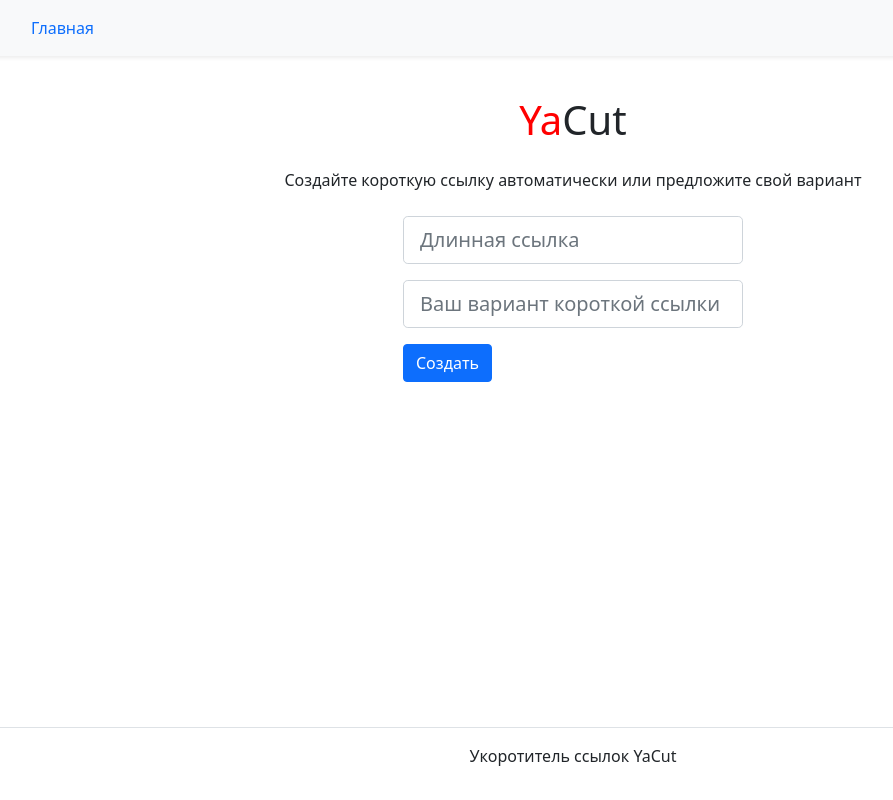
After one commit to Valerii-Khodorishchenko/yacut, a Flask app: template yacut/templates/index.html in a window 1280 px wide. The commit adds this page. Shown: the whole page, without its empty margins (67-960 px from the left). Run offline with Flask 3, Linux system fonts and the light colour scheme; the template is opened without the code that fills it: values that come from a table or form of the project are taken from there, others are empty; some libraries are stand-ins or nearby versions.

Commit message:
Форма и редирект
- yacut/forms.py добавлена модель URLMapForm, валидатор UniqueURL
- Добавлены шаблоны для формы yacut/templates/
- yacut/__init__.py, html-> yacut/static/ подключена статика
- yacut/views.py настроено представление формы и редирект
- yacut/views.py добавлена функция генерации уникальных коротких
идентификаторов short

```diff
--- a/yacut/__init__.py
+++ b/yacut/__init__.py
@@ -2,9 +2,13 @@ from flask import Flask
 from flask_sqlalchemy import SQLAlchemy
 from settings import Congig
 
-app = Flask(__name__)
+
+app = Flask(__name__, static_folder='static')
 app.config.from_object(Congig)
 db = SQLAlchemy(app)
+from .models import URLMap
 
 with app.app_context():
     db.create_all()
+
+from . import views
--- /dev/null
+++ b/yacut/forms.py
@@ -0,0 +1,39 @@
+from flask_wtf import FlaskForm
+from wtforms import StringField, SubmitField, URLField
+from wtforms.validators import (
+    DataRequired,
+    Length,
+    Optional,
+    URL,
+    ValidationError
+)
+
+from .models import URLMap
+
+
+class UniqueURL:
+    def __call__(self, form, field):
+        if URLMap.query.filter_by(short=field.data).first() is not None:
+            raise ValidationError(
+                'Предложенный вариант короткой ссылки уже существует.'
+            )
+
+
+class URLMapForm(FlaskForm):
+    original_link = URLField(
+        'Длинная ссылка',
+        validators=(
+            DataRequired(message='Обязательное поле'),
+            Length(1, 2048, message='Это много даже для меня.'),
+            URL(message='Похоже, это не ссылка! Пожалуйста, проверьте адрес.')
+        )
+    )
+    custom_id = StringField(
+        'Ваш вариант короткой ссылки',
+        validators=(
+            Length(1, 16, message='Не длиннее 16 символов'),
+            Optional(),
+            UniqueURL()
+        )
+    )
+    submit = SubmitField('Создать')
--- /dev/null
+++ b/yacut/templates/base.html
@@ -0,0 +1,22 @@
+<!DOCTYPE html>
+<html lang="ru">
+<head>
+  <meta charset="utf-8">
+  <meta name="viewport" content="width=device-width, initial-scale=1">
+  <link rel="icon" href="{{ url_for('static', filename='img/fav/fav.ico') }}"  type="image">
+  <link rel="apple-touch-icon" sizes="180x180" href="{{ url_for('static', filename='img/fav/apple-touch-icon.png') }}">
+  <link rel="icon" type="image/png" sizes="32x32" href="{{ url_for('static', filename='img/fav/favicon-32x32.png') }}">
+  <link rel="icon" type="image/png" sizes="16x16" href="{{ url_for('static', filename='img/fav/favicon-16x16.png') }}">
+  <link rel="stylesheet" href="{{ url_for('static', filename='css/bootstrap.min.css') }}">
+  <title>{% block title %}YaCut - укоротитель ссылок{% endblock title %}</title>
+</head>
+<body>
+  {% include "header.html" %}
+  {% block content%}{% endblock content %}
+  {% include "footer.html" %}
+</body>
+<script src="https://code.jquery.com/jquery-3.2.1.slim.min.js"
+  integrity="sha384-KJ3o2DKtIkvYIK3UENzmM7KCkRr/rE9/Qpg6aAZGJwFDMVNA/GpGFF93hXpG5KkN" crossorigin="anonymous"></script>
+<script src="https://maxcdn.bootstrapcdn.com/bootstrap/4.0.0/js/bootstrap.min.js"
+  integrity="sha384-JZR6Spejh4U02d8jOt6vLEHfe/JQGiRRSQQxSfFWpi1MquVdAyjUar5+76PVCmYl" crossorigin="anonymous"></script>
+</html>
--- /dev/null
+++ b/yacut/templates/footer.html
@@ -0,0 +1,3 @@
+<footer class="fixed-bottom border-top text-center py-3">
+  <p>Укоротитель ссылок YaCut</p>
+</footer>
--- /dev/null
+++ b/yacut/templates/header.html
@@ -0,0 +1,19 @@
+<header class="pb-5">
+  <nav class="navbar navbar-expand-lg navbar-light bg-light fixed-top shadow-sm">
+    <div class="container">
+      <div class="navbar-toggler" type="button" data-toggle="collapse" data-target="#navbarNav"
+        aria-controls="navbarNav" aria-expanded="false" aria-label="Toggle navigation">
+        <span class="navbar-toggler-icon"></span>
+      </div>
+      <div class="collapse navbar-collapse" id="navbarNav">
+        <ul class="nav nav-pills">
+          <li class="nav-item">
+            <a class="nav-link" href="{{ url_for('index_view') }}">
+              Главная
+            </a>
+          </li>
+        </ul>
+      </div>
+    </div>
+  </nav>
+</header>
--- /dev/null
+++ b/yacut/templates/index.html
@@ -0,0 +1,70 @@
+{% extends 'base.html' %}
+{% block content%}
+<main>
+  <section class="container my-5 px-4">
+    <h1 class="text-center"><span style="color:red">Ya</span>Cut</h1>
+    <p class="text-center my-4">
+      Создайте короткую ссылку автоматически или предложите свой вариант
+    </p>
+
+    <div class="container">
+      <div class="row my-3">
+        <div class="col-sm">
+        </div>
+        <div class="col-sm">
+          <form method="POST" novalidate>
+            {{ form.csrf_token }}
+            <div>
+              <div>
+                {{ form.original_link(class="form-control form-control-lg py-2 mb-3", id="form-title", placeholder=form.original_link.label.text) }}
+                {% if form.original_link.errors %}
+                  <p><span style="color:red">
+                    {% for error in form.original_link.errors %}
+                      {{ error }}
+                    {% endfor %}
+                  </span></p>
+                {% endif %}
+              </div>
+              <div>
+                {{ form.custom_id(class="form-control form-control-lg py-2 mb-3", id="form-link", placeholder=form.custom_id.label.text) }}
+                {% if form.custom_id.errors %}
+                  <p><span style="color:red">
+                    {% for error in form.custom_id.errors %}
+                      {{ error }}
+                    {% endfor %}
+                  </span></p>
+                {% endif %}
+              </div>
+              {{ form.submit(class="btn btn-primary") }}
+            </div>
+          </form>
+        </div>
+        <div class="col-sm">
+        </div>
+      </div>
+    </div>
+
+    <div class="container">
+      <div class="row ">
+        <div class="col-sm">
+        </div>
+        <div class="col-sm">
+          <p class="text-center">
+            {% with messages = get_flashed_messages() %}
+              {% if messages %}
+                <h5 class="text-center">
+                  <p>Ваша новая ссылка готова</p>
+                  <a href="{{ messages[-1] }}">{{ messages[-1] }}</a>
+                </h5>
+              {% endif %}
+            {% endwith %}
+          </p>
+        </div>
+        <div class="col-sm">
+        </div>
+      </div>
+    </div>
+
+  </section>
+</main>
+{% endblock content %}
--- a/html/index.html
+++ b/yacut/templates/index.html.old.html
@@ -92,5 +92,4 @@
   integrity="sha384-KJ3o2DKtIkvYIK3UENzmM7KCkRr/rE9/Qpg6aAZGJwFDMVNA/GpGFF93hXpG5KkN" crossorigin="anonymous"></script>
 <script src="https://maxcdn.bootstrapcdn.com/bootstrap/4.0.0/js/bootstrap.min.js"
   integrity="sha384-JZR6Spejh4U02d8jOt6vLEHfe/JQGiRRSQQxSfFWpi1MquVdAyjUar5+76PVCmYl" crossorigin="anonymous"></script>
-
 </html>
--- /dev/null
+++ b/yacut/views.py
@@ -0,0 +1,45 @@
+import random
+import string
+from urllib.parse import unquote
+
+from flask import abort, flash, redirect, render_template, url_for
+
+from . import app, db
+from .forms import URLMapForm
+from .models import URLMap
+
+
+def get_unique_short_id(length=6):
+    short = ''.join(
+        random.choice(string.ascii_letters + string.digits)
+        for _ in range(length)
+    )
+    if URLMap.query.filter_by(short=short).first() is not None:
+        short = get_unique_short_id()
+    return short
+
+
+@app.route('/', methods=['GET', 'POST'])
+def index_view():
+    form = URLMapForm()
+    if form.validate_on_submit():
+        short = form.custom_id.data or get_unique_short_id()
+        if URLMap.query.filter_by(short=short).first() is not None:
+            return render_template('index.html', form=form)
+        url_map = URLMap(
+            original=form.original_link.data,
+            short=short
+        )
+        db.session.add(url_map)
+        db.session.commit()
+        flash(unquote(url_for(
+            'redirect_to_short', short=short, _external=True
+        )))
+    return render_template('index.html', form=form)
+
+
+@app.route('/<short>')
+def redirect_to_short(short):
+    if (link := URLMap.query.filter_by(short=short).first()) is not None:
+        return redirect(link.original)
+    abort(404)
```
Also changed, not shown: yacut/static/css/bootstrap.min.css (renamed from html/css/bootstrap.min.css), yacut/static/css/carousel.css (renamed from html/css/carousel.css), yacut/static/css/style.css (renamed from html/css/style.css), yacut/static/img/fav/apple-touch-icon.png (renamed from html/img/fav/apple-touch-icon.png), yacut/static/img/fav/favicon-16x16.png (renamed from html/img/fav/favicon-16x16.png), yacut/static/img/fav/favicon-32x32.png (renamed from html/img/fav/favicon-32x32.png), yacut/static/img/fav/favicon.ico (renamed from html/img/fav/favicon.ico), yacut/static/img/logo.png (renamed from html/img/logo.png), yacut/static/js/bootstrap.bundle.min.js (renamed from html/js/bootstrap.bundle.min.js).
